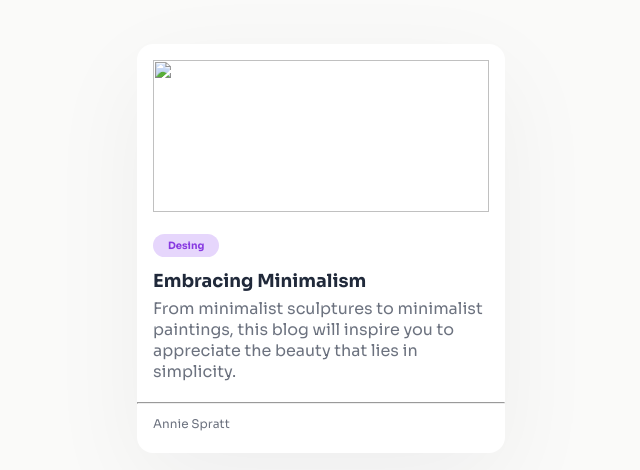
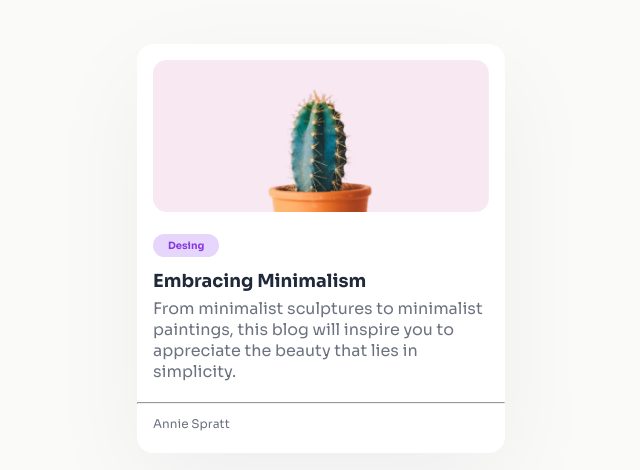
Before and after one commit to Ulises1313/Minimal-Blog-Card-by-Ulises-Reyes, a plain HTML site: page index.html in a window 1280 px wide. Shown: the part 120-590 px from the top of the page, without its empty margins (319-959 px from the left). Drawn offline with Linux system fonts and the light colour scheme; the site is published under a folder, as on GitHub Pages, so addresses that start at the root find nothing.

Commit message:
Cambio img

```diff
--- a/index.html
+++ b/index.html
@@ -14,7 +14,7 @@
   </head>
   <body>
     <div class="container">
-      <img src="/img/cactus_img.jpg" alt="" />
+      <img src="cactus_img.jpg" alt="" />
       <span class="tag"><strong>Desing</strong></strong></span>
       <h1>Embracing Minimalism</h1>
       <p class="parrafo">From minimalist sculptures to minimalist paintings, this blog will inspire you to appreciate the beauty that lies in simplicity.</p>
```
Also changed, not shown: cactus_img.jpg (renamed from img/cactus_img.jpg).
